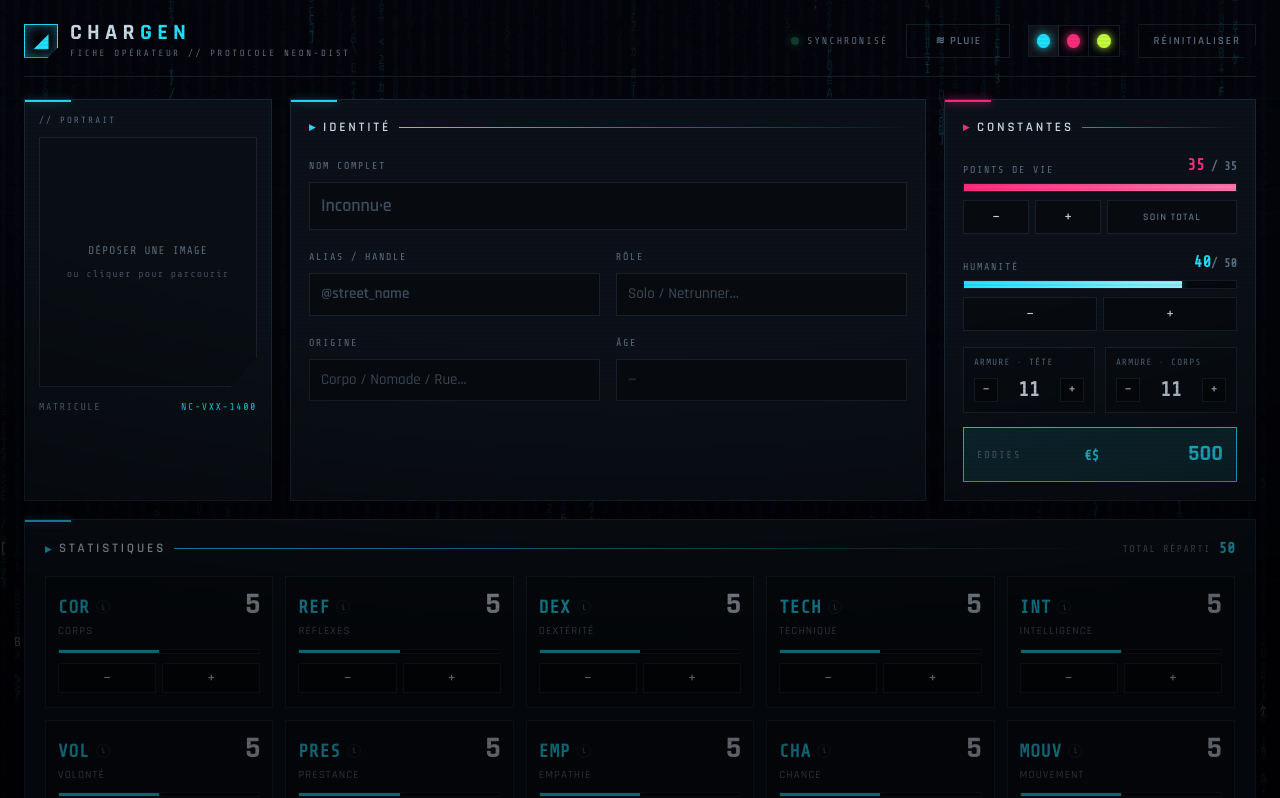
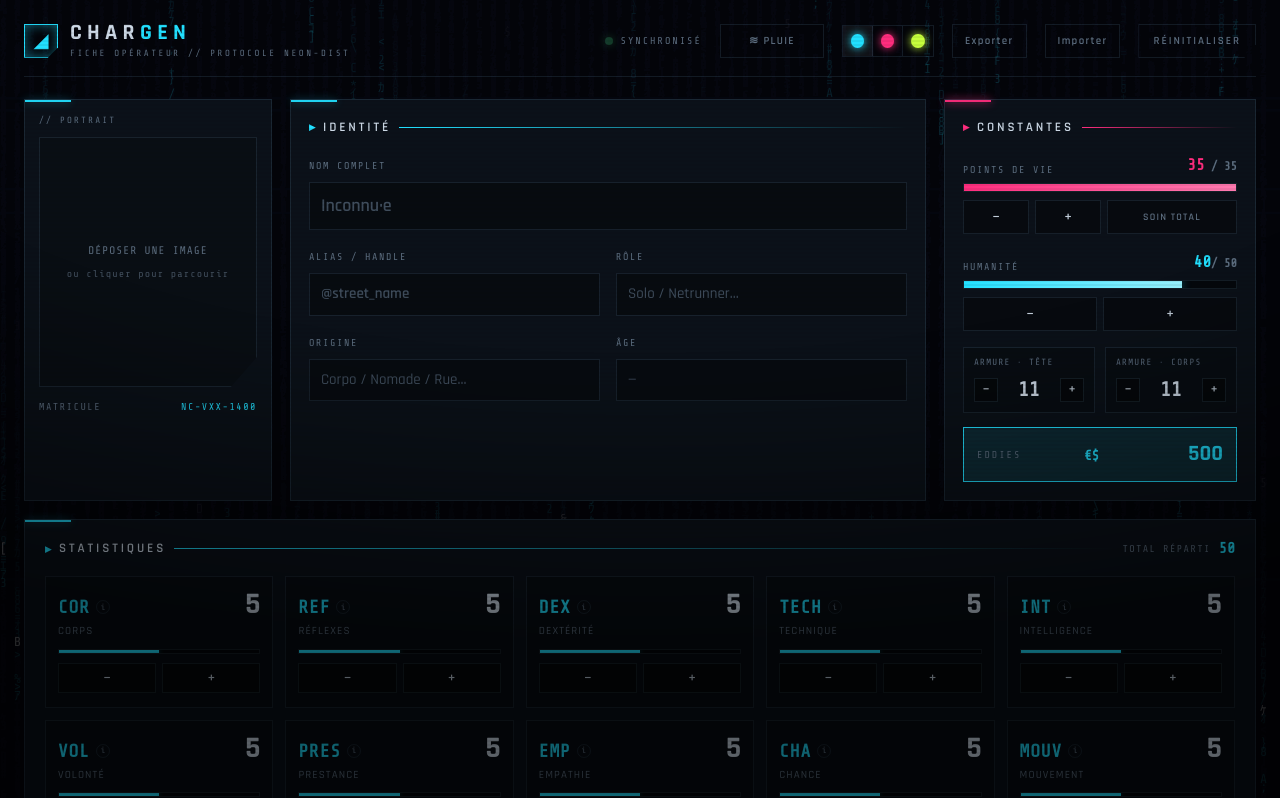
Before and after one commit to OlivierM53/Jdr-cyberpunk-app, a Vue app: page / in a window 1280 px wide. Shown: the top 798 px of the page. Built offline with nearby package versions, Linux system fonts and the light colour scheme.

Commit message:
Import/export

```diff
--- a/index.html
+++ b/index.html
@@ -7,8 +7,10 @@
   <meta name="viewport" content="width=device-width, initial-scale=1.0">
   <link rel="preconnect" href="https://fonts.googleapis.com">
   <link rel="preconnect" href="https://fonts.gstatic.com" crossorigin>
-  <link href="https://fonts.googleapis.com/css2?family=Rajdhani:wght@400;500;600;700&family=Share+Tech+Mono&display=swap" rel="stylesheet">
-  <title>CHARGEN // Fiche Cyberpunk</title>
+  <link
+    href="https://fonts.googleapis.com/css2?family=Rajdhani:wght@400;500;600;700&family=Share+Tech+Mono&display=swap"
+    rel="stylesheet">
+  <title>CHARGEN</title>
 </head>
 
 <body>
--- a/src/App.vue
+++ b/src/App.vue
@@ -24,7 +24,7 @@ onMounted(() => store.applyAccent(store.accent))
   <HackBackground />
   <IntroOverlay />
 
-  <div class="relative z-1 mx-auto max-w-335 px-6 pt-5.5 pb-20">
+    <div class="relative z-1 mx-auto max-w-335 px-6 pt-5.5 pb-20">
     <AppHeader />
 
     <div class="mb-4.5 grid grid-cols-[248px_1fr_312px] gap-4.5">
--- a/src/components/AppHeader.vue
+++ b/src/components/AppHeader.vue
@@ -1,14 +1,49 @@
 <script setup lang="ts">
+import { ref } from 'vue'
 import { useCharacterStore } from '@/stores/character'
 import { ACCENTS, type AccentName } from '@/data/cyberpunk'
 
 const store = useCharacterStore()
 
 const accentList = Object.keys(ACCENTS) as AccentName[]
+const importInput = ref<HTMLInputElement | null>(null)
 
 function onReset() {
   if (!confirm('Réinitialiser toute la fiche ? Cette action est irréversible.')) return
   store.reset()
+}
+
+function onExport() {
+  const json = store.exportCharacter()
+  const slug = (store.char.alias || store.char.nom || 'personnage')
+    .toLowerCase()
+    .normalize('NFD')
+    .replace(/[̀-ͯ]/g, '')
+    .replace(/[^a-z0-9]+/g, '-')
+    .replace(/(^-|-$)/g, '')
+  const blob = new Blob([json], { type: 'application/json' })
+  const url = URL.createObjectURL(blob)
+  const a = document.createElement('a')
+  a.href = url
+  a.download = `fiche-${slug || 'personnage'}.json`
+  a.click()
+  URL.revokeObjectURL(url)
+}
+
+function onImportClick() {
+  importInput.value?.click()
+}
+
+async function onImportChange(e: Event) {
+  const input = e.target as HTMLInputElement
+  const file = input.files?.[0]
+  input.value = ''
+  if (!file) return
+  try {
+    store.importCharacter(await file.text())
+  } catch {
+    alert('Ce fichier ne contient pas une fiche de personnage JSON valide.')
+  }
 }
 </script>
 
@@ -71,6 +106,29 @@ function onReset() {
     </div>
 
     <button
+      title="Exporter la fiche en fichier JSON"
+      class="cursor-pointer border border-line bg-transparent px-3 py-2 font-mono text-[11px] font-semibold tracking-[0.12em] text-dim hover:border-accent hover:text-accent"
+      @click="onExport"
+    >
+      Exporter
+    </button>
+
+    <button
+      title="Importer une fiche depuis un fichier JSON"
+      class="cursor-pointer border border-line bg-transparent px-3 py-2 font-mono text-[11px] font-semibold tracking-[0.12em] text-dim hover:border-accent hover:text-accent"
+      @click="onImportClick"
+    >
+      Importer
+    </button>
+    <input
+      ref="importInput"
+      type="file"
+      accept="application/json,.json"
+      hidden
+      @change="onImportChange"
+    />
+
+    <button
       class="cursor-pointer border border-line bg-transparent px-[14px] py-2 font-display text-[11px] font-semibold tracking-[0.18em] text-dim uppercase hover:border-accent-2 hover:text-accent-2"
       style="clip-path: polygon(0 0, 100% 0, 100% 60%, 90% 100%, 0 100%)"
       @click="onReset"
--- a/src/components/HackBackground.vue
+++ b/src/components/HackBackground.vue
@@ -35,7 +35,7 @@ function setup() {
   cols = Math.floor(cv.width / 14)
   drops = Array.from({ length: cols }, () => Math.random() * -60)
 
-  const n = Math.max(26, Math.round((cv.width * cv.height) / 42000))
+  const n = Math.max(26, Math.round((cv.width * cv.height) / 15000))
   nodes = Array.from({ length: n }, () => ({
     x: Math.random() * cv.width,
     y: Math.random() * cv.height,
--- a/src/stores/character.ts
+++ b/src/stores/character.ts
@@ -225,6 +225,18 @@ export const useCharacterStore = defineStore('character', () => {
     Object.assign(char, defaultCharacter())
   }
 
+  function exportCharacter() {
+    return JSON.stringify(char, null, 2)
+  }
+
+  function importCharacter(json: string) {
+    const parsed = JSON.parse(json)
+    if (!parsed || typeof parsed !== 'object') {
+      throw new Error('Le fichier ne contient pas une fiche de personnage valide.')
+    }
+    Object.assign(char, defaultCharacter(), parsed)
+  }
+
   return {
     char,
     accent,
@@ -259,5 +271,7 @@ export const useCharacterStore = defineStore('character', () => {
     applyAccent,
     toggleBgMode,
     reset,
+    exportCharacter,
+    importCharacter,
   }
 })
```
